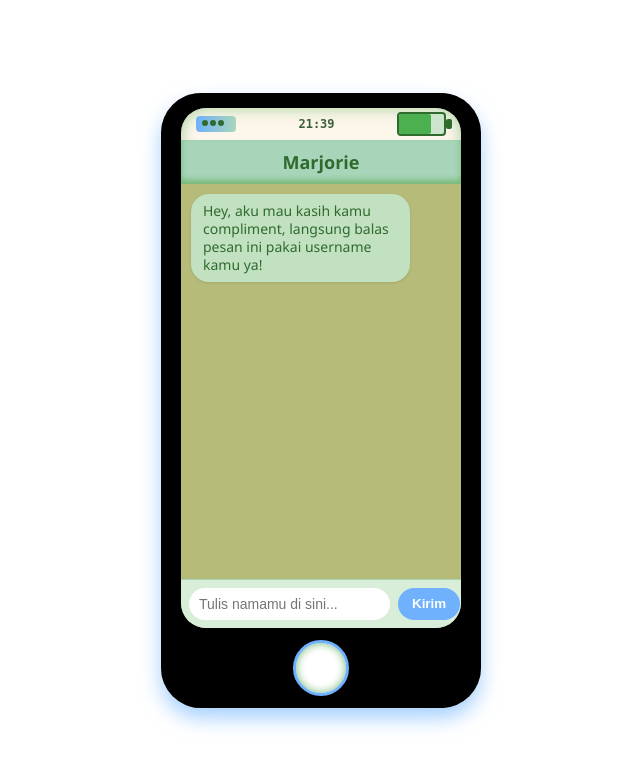
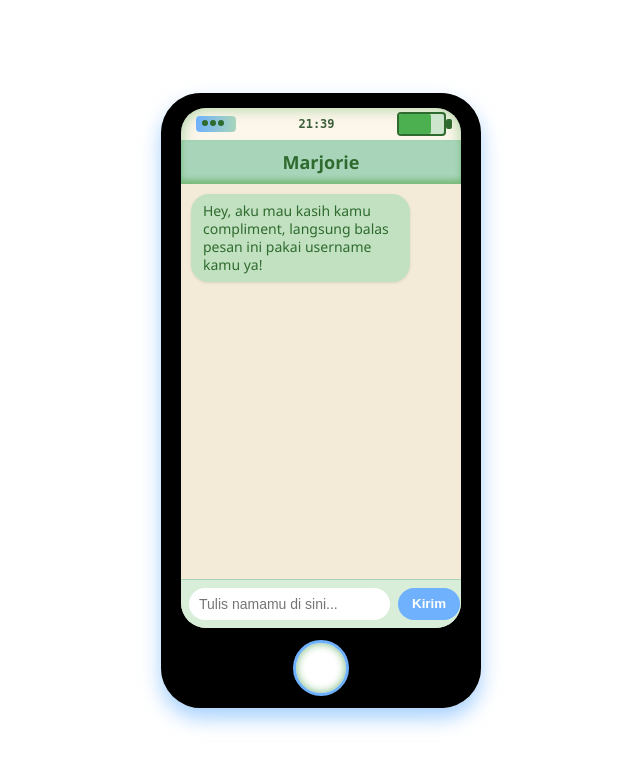
Before and after one commit to 307temporaryredirect/compliments, a Flask app: page / in a window 1280 px wide. Shown: the top 768 px of the page, without its empty margins (319-959 px from the left). Run offline with Flask 3, Linux system fonts and the light colour scheme.

Commit message:
Update style.css

```diff
--- a/static/css/style.css
+++ b/static/css/style.css
@@ -112,7 +112,7 @@ body {
 .chat-window {
   flex: 1;
   padding: 10px; /* Sedikit padding */
-  background-color: #b6bb79;
+  background-color: #f3ebd8;
   overflow-y: auto;
   display: flex;
   flex-direction: column;
```
